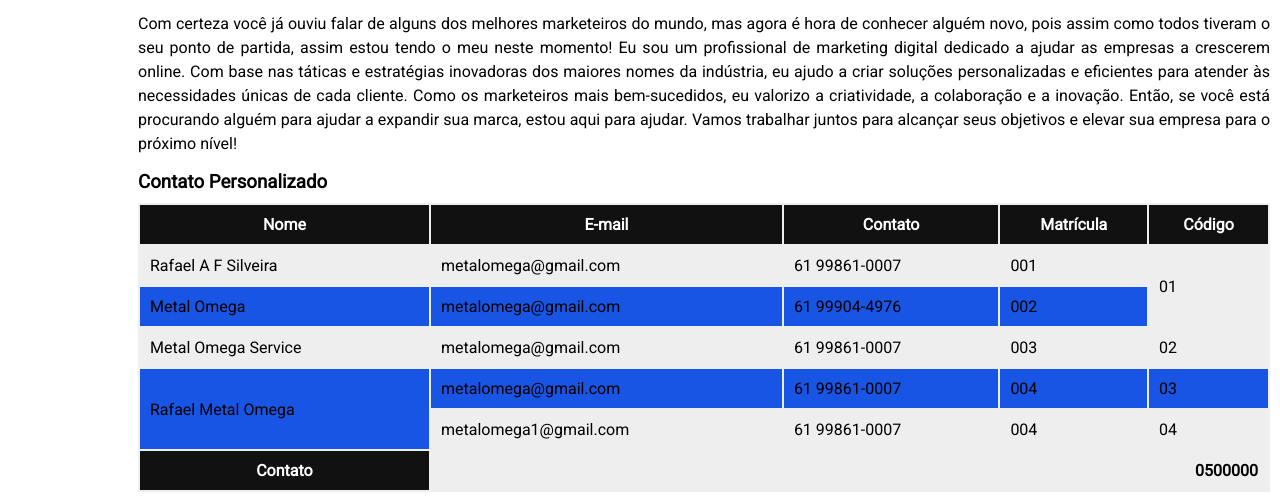
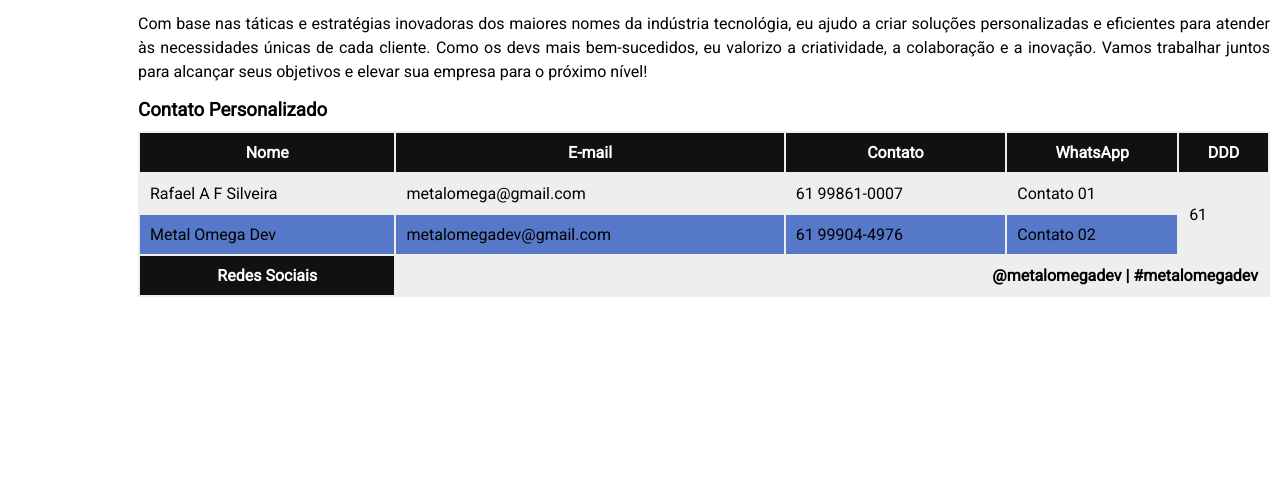
Before and after one commit to MetalOmega/projetos-dev-metalomega, a plain HTML site: page quem-sou.html in a window 1280 px wide. Shown: the part 299-800 px from the top of the page. Drawn offline with Linux system fonts and the light colour scheme.

Commit message:
Acréscimo de informações da página Web

```diff
--- a/css/style.css
+++ b/css/style.css
@@ -29,7 +29,7 @@ p {
 }
 
 nav {
-    background-color: #06da02;
+    background-color: #0602da;
 }
 
 nav ul {
@@ -42,13 +42,13 @@ nav ul li {
 
 nav ul li a {
     text-decoration: none;
-    color: #191919;
+    color: #f2f2f2;
     display: inline-block;
     padding: 10px;
 }
 
 nav ul li a:hover {
-    background-color: #111;
+    background-color: #ff0000;
     transition: all 1.5s;
 }
 
@@ -76,8 +76,8 @@ section {
 
 #home a {
     padding: 5px;
-    background-color: #06da02;
-    color: #191919;
+    background-color: #0602da;
+    color: #f2f2f2;
     float: right;
     text-decoration: none;
 }
@@ -116,7 +116,7 @@ table tbody tr {
 }
 
 table tbody tr:nth-child(even) {
-    background-color: #1855e4;
+    background-color: #5678c8;
 }
 
 table tbody tr:hover {
@@ -173,7 +173,7 @@ table tfoot td:last-child {
 }
 
 .btn:hover {
-    background-color: #111;
+    background-color: #ff0000;
 }
 
 .btn:active {
@@ -200,9 +200,9 @@ table tfoot td:last-child {
 footer {
 	width: 100%;
 	min-height: 30px;
-	background-color: #06da02;
+	background-color: #0602da;
 	margin-top: 4rem;
-	color: #191919;
+	color: #f2f2f2;
 	letter-spacing: 1.5px;
 }
 
@@ -219,7 +219,7 @@ footer {
 	padding-top: 2rem;
 }
 footer a {
-	color: #191919;
+	color: #f2f2f2;
 	text-decoration: none;
 }
 .footer-info {
--- a/quem-sou.html
+++ b/quem-sou.html
@@ -36,19 +36,17 @@
       <div class="grid-90">
         <h1>Quem Sou</h1>
         <p>O nome <mark><strong><em>Metal Omega</em></strong></mark> nasceu em 2008 e em 2013 foi constituído o CNPJ
-          para <mark><strong><em>Metal Omega Service</em></strong></mark>. O objetivo é prestação meus serviços de modo
-          que sua empresa tenha uma experiência como nunca antes e possa assim crescer muito mais que imaginava.
+          para <mark><strong><em>Metal Omega Service</em></strong></mark>. Meu objetivo é prestar meus serviços com
+          máxima eficiência e agilidade possível.
         <p class="bold">A minha missão é solucionar os problemas emergentes, com criatividade e atendimento
           personalizado. A minha visão é ser exemplo para a comunidade, viabilizando a solução encontrada para que seja
           acessível a todos. Meus valores é sempre entregar o melhor, com dedicação, muito trabalho e dentro da ética.
         </p>
-        <p>Com certeza você já ouviu falar de alguns dos melhores marketeiros do mundo, mas agora é hora de conhecer
-          alguém novo, pois assim como todos tiveram o seu ponto de partida, assim estou tendo o meu neste momento! Eu
-          sou um profissional de marketing digital dedicado a ajudar as empresas a crescerem online. Com base nas
-          táticas e estratégias inovadoras dos maiores nomes da indústria, eu ajudo a criar soluções personalizadas e
-          eficientes para atender às necessidades únicas de cada cliente. Como os marketeiros mais bem-sucedidos, eu
-          valorizo a criatividade, a colaboração e a inovação. Então, se você está procurando alguém para ajudar a
-          expandir sua marca, estou aqui para ajudar. Vamos trabalhar juntos para alcançar seus objetivos e elevar sua
+        <p>Com base nas táticas e estratégias inovadoras dos maiores nomes da indústria tecnológia, eu ajudo a criar
+          soluções personalizadas e
+          eficientes para atender às necessidades únicas de cada cliente. Como os devs mais bem-sucedidos, eu
+          valorizo a criatividade, a colaboração e a inovação. Vamos trabalhar juntos para alcançar seus objetivos e
+          elevar sua
           empresa para o próximo nível!
         </p>
 
@@ -59,8 +57,8 @@
               <th>Nome</th>
               <th>E-mail</th>
               <th>Contato</th>
-              <th>Matrícula</th>
-              <th>Código</th>
+              <th>WhatsApp</th>
+              <th>DDD</th>
             </tr>
           </thead>
           <tbody>
@@ -68,40 +66,20 @@
               <td>Rafael A F Silveira</td>
               <td>metalomega@gmail.com</td>
               <td>61 99861-0007</td>
-              <td>001</td>
-              <td rowspan="2">01</td>
+              <td>Contato 01</td>
+              <td rowspan="2">61</td>
             </tr>
             <tr>
-              <td>Metal Omega</td>
-              <td>metalomega@gmail.com</td>
+              <td>Metal Omega Dev</td>
+              <td>metalomegadev@gmail.com</td>
               <td>61 99904-4976</td>
-              <td>002</td>
-            </tr>
-            <tr>
-              <td>Metal Omega Service</td>
-              <td>metalomega@gmail.com</td>
-              <td>61 99861-0007</td>
-              <td>003</td>
-              <td>02</td>
-            </tr>
-            <tr>
-              <td rowspan="2">Rafael Metal Omega</td>
-              <td>metalomega@gmail.com</td>
-              <td>61 99861-0007</td>
-              <td>004</td>
-              <td>03</td>
-            </tr>
-            <tr>
-              <td>metalomega1@gmail.com</td>
-              <td>61 99861-0007</td>
-              <td>004</td>
-              <td>04</td>
+              <td>Contato 02</td>
             </tr>
           </tbody>
           <tfoot>
             <tr>
-              <th>Contato</th>
-              <td colspan="4">0500000</td>
+              <th>Redes Sociais</th>
+              <td colspan="4">@metalomegadev | #metalomegadev</td>
             </tr>
           </tfoot>
         </table>
```
Also changed, not shown: contato.html (+15 -15 lines), index.html (+1 -2 lines), 1 other file.
